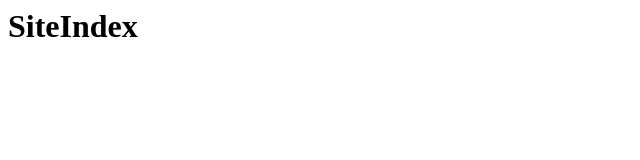
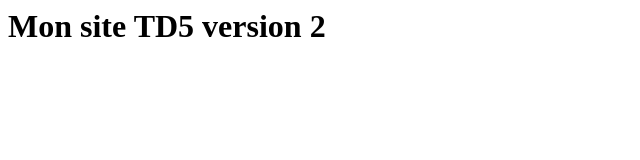
Before and after one commit to E3Hugo/TD5, a plain HTML site: page index.html in a window 1280 px wide. Shown: the whole page, without its empty margins (0-640 px from the left). Drawn offline with Linux system fonts and the light colour scheme.

Commit message:
Modification de index.html

```diff
--- a/index.html
+++ b/index.html
@@ -1 +1 @@
-<h1>SiteIndex</h1>
+<h1>Mon site TD5 version 2</h1>
```
